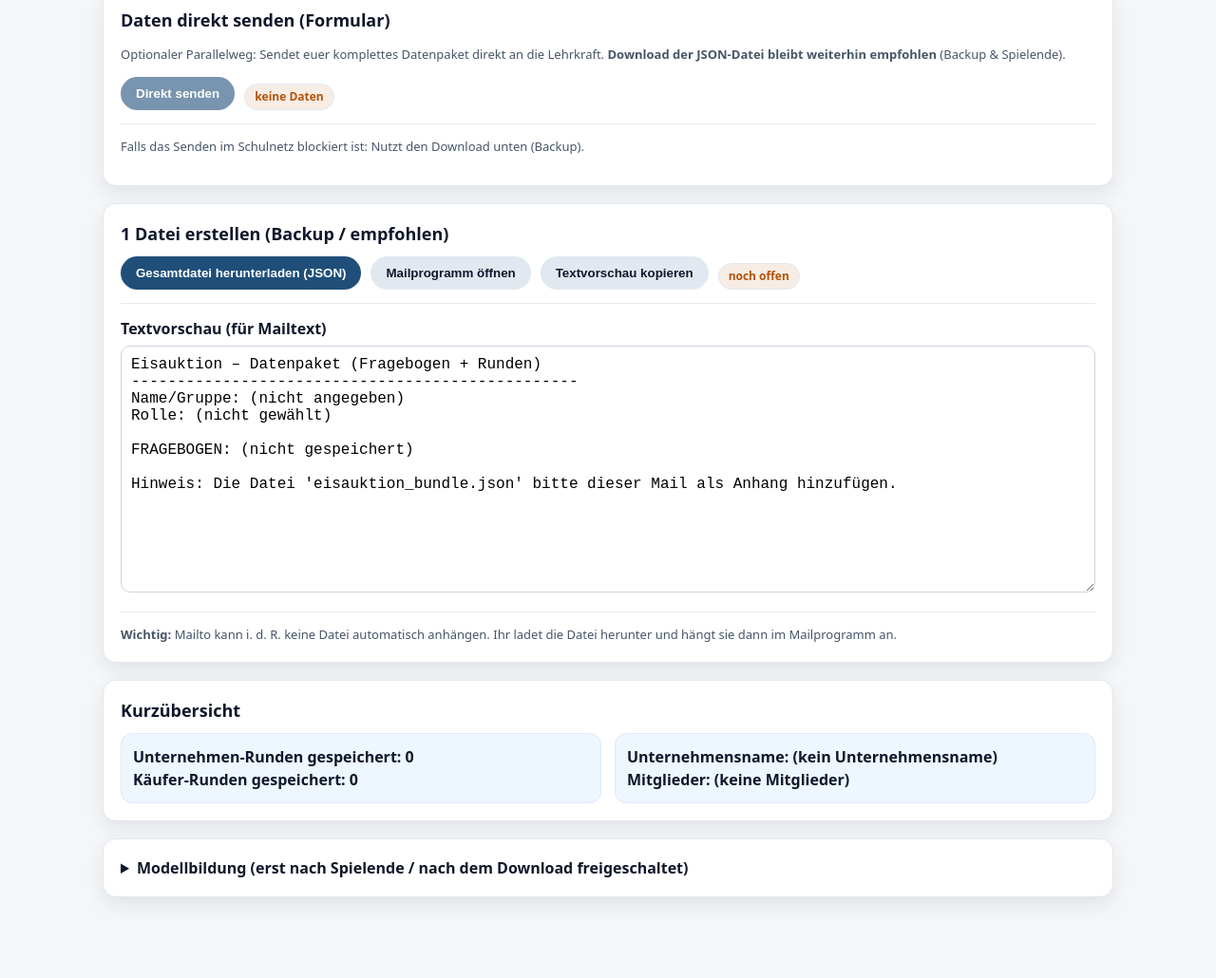
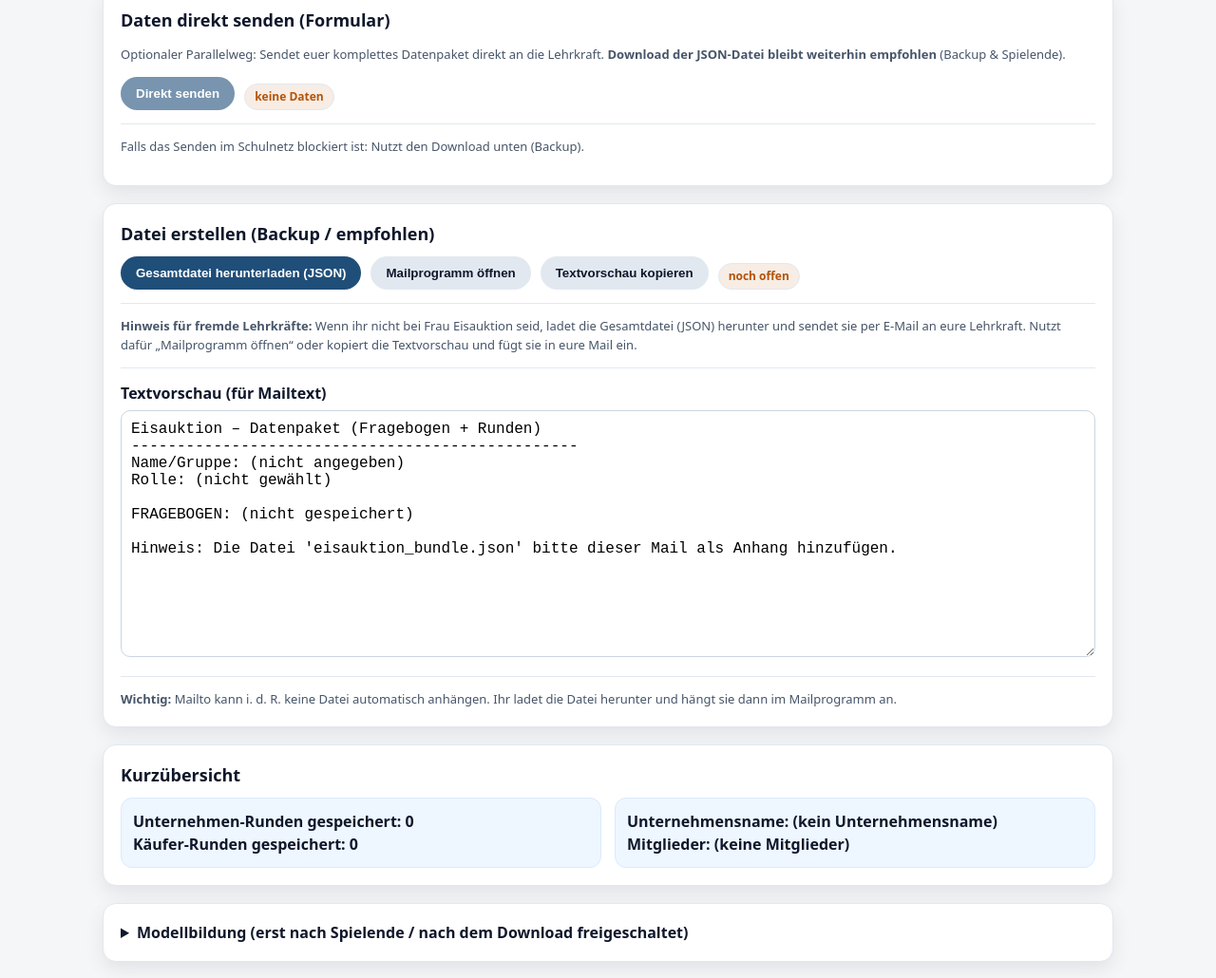
Before and after one commit to Beeblebrox1337/Eisauktion, a plain HTML site: page auswertung.html in a window 1280 px wide. Shown: the part 701-1731 px from the top of the page at 95% size. Drawn offline with Linux system fonts and the light colour scheme.

Commit message:
Erklärung für Datenversand an fremde Lehrkräfte ergänzen

```diff
--- a/auswertung.html
+++ b/auswertung.html
@@ -124,13 +124,20 @@
   </section>
 
   <section class="card" style="margin-top:14px;">
-    <h2>1 Datei erstellen (Backup / empfohlen)</h2>
+    <h2>Datei erstellen (Backup / empfohlen)</h2>
     <div class="row">
       <button class="btn" type="button" onclick="downloadBundle()">Gesamtdatei herunterladen (JSON)</button>
       <button class="btn secondary" type="button" onclick="composeMail()">Mailprogramm öffnen</button>
       <button class="btn secondary" type="button" onclick="copyPreview()">Textvorschau kopieren</button>
       <span class="badge" id="finishBadge">–</span>
     </div>
+
+    <div class="hr"></div>
+    <p class="small">
+      <strong>Hinweis für fremde Lehrkräfte:</strong> Wenn ihr nicht bei Frau Eisauktion seid,
+      ladet die Gesamtdatei (JSON) herunter und sendet sie per E-Mail an eure Lehrkraft.
+      Nutzt dafür „Mailprogramm öffnen“ oder kopiert die Textvorschau und fügt sie in eure Mail ein.
+    </p>
 
     <div class="hr"></div>
 
```
